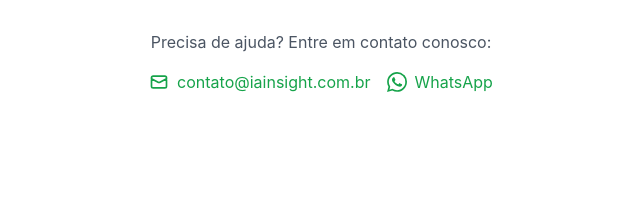
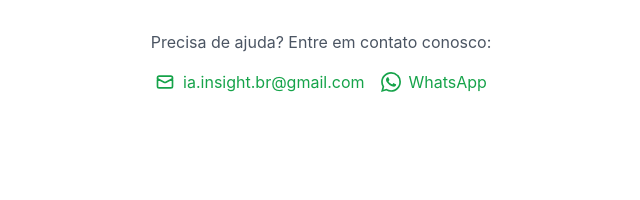
Before and after one commit to iainsight/iainsight, a website: page pages/404.html in a window 1280 px wide. Shown: the part 656-856 px from the top of the page, 319-959 px from the left. Drawn offline with nearby package versions, Linux system fonts and the light colour scheme.

Commit message:
Ajuste email

```diff
--- a/pages/404.html
+++ b/pages/404.html
@@ -100,7 +100,7 @@
                             <svg class="w-5 h-5 mr-2" fill="none" stroke="currentColor" viewBox="0 0 24 24">
                                 <path stroke-linecap="round" stroke-linejoin="round" stroke-width="2" d="M3 8l7.89 4.26a2 2 0 002.22 0L21 8M5 19h14a2 2 0 002-2V7a2 2 0 00-2-2H5a2 2 0 00-2 2v10a2 2 0 002 2z"></path>
                             </svg>
-                            contato@iainsight.com.br
+                            ia.insight.br@gmail.com
                         </a>
                         <a href="https://wa.me/5511999999999" target="_blank" class="flex items-center text-green-600 dark:text-green-400 hover:underline">
                             <svg class="w-5 h-5 mr-2" fill="currentColor" viewBox="0 0 24 24">
```
